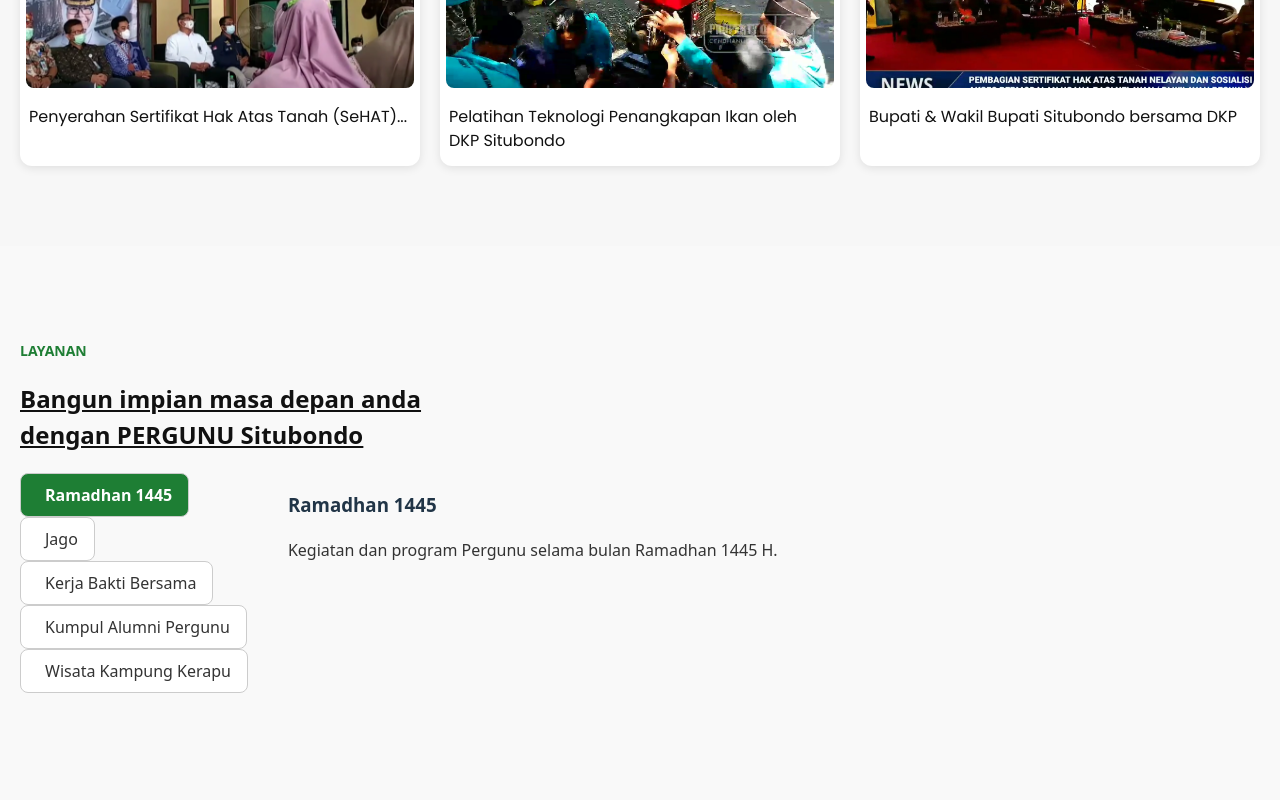
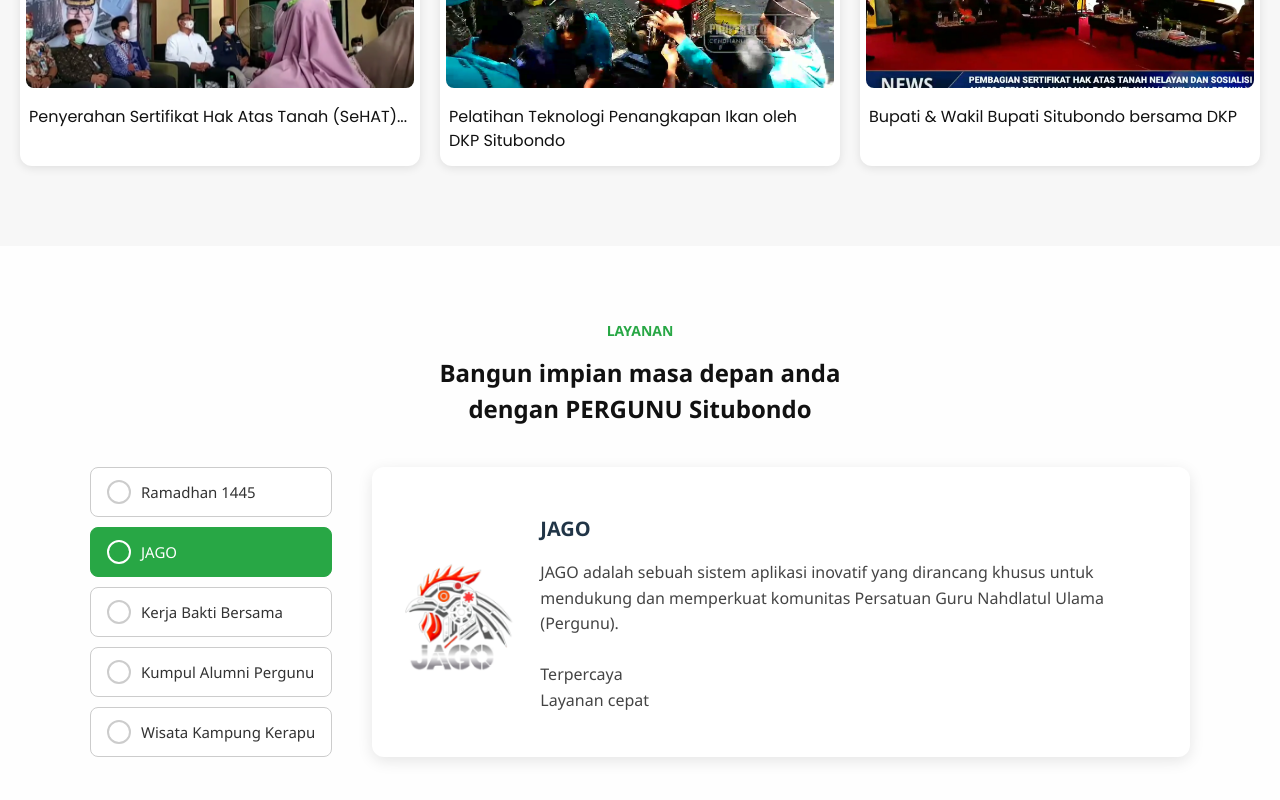
Before and after one commit to ikenorfaize/KP, a React (Vite) app: page / in a window 1280 px wide. Shown: the part 2752-3552 px from the top of the page. Built offline with nearby package versions, Linux system fonts and the light colour scheme.

Commit message:
update Layanan

```diff
--- a/src/componen/Layanan/Layanan.css
+++ b/src/componen/Layanan/Layanan.css
@@ -1,94 +1,97 @@
-/* Layanan.css */
-
 .layanan-section {
-  background-color: #f9f9f9;
-  padding: 80px 20px;
-  min-height: 100vh;
-}
-
-.layanan-header {
-  text-align: center;
-  margin-bottom: 40px;
+  background-color: #fefefe;
+  padding: 60px 20px;
+  font-family: 'Segoe UI', sans-serif;
 }
 
 .layanan-sub {
-  color: #1e7e34;
+  color: #28a745;
+  font-weight: 600;
   font-size: 14px;
-  font-weight: 600;
+  text-align: center;
   text-transform: uppercase;
 }
 
 .layanan-title {
+  text-align: center;
   font-size: 24px;
-  font-weight: 800;
+  font-weight: 700;
+  margin: 10px 0 40px;
   color: #111;
-  text-decoration: underline;
 }
 
-.layanan-container {
+.layanan-wrapper {
   display: flex;
+  justify-content: center;
   gap: 40px;
-  max-width: 1240px;
-  margin: 0 auto;
   flex-wrap: wrap;
+  max-width: 1100px;
+  margin: auto;
 }
 
 .layanan-menu {
-  flex: 1;
-  min-width: 220px;
   display: flex;
   flex-direction: column;
-  gap: 12px;
+  gap: 10px;
+  min-width: 220px;
 }
 
-.layanan-item {
+.layanan-button {
   background: white;
-  padding: 10px 16px;
+  border: 1px solid #ccc;
   border-radius: 8px;
+  padding: 12px 16px;
   display: flex;
   align-items: center;
-  gap: 8px;
-  font-weight: 500;
+  gap: 10px;
+  font-size: 15px;
+  cursor: pointer;
   color: #333;
-  border: 1px solid #ccc;
-  cursor: pointer;
-  transition: background 0.3s, color 0.3s;
+  transition: all 0.2s ease-in-out;
 }
 
-.layanan-item.active {
-  background-color: #1e7e34;
-  color: white;
-  font-weight: 600;
+.layanan-button .radio-button {
+  width: 20px;
+  height: 20px;
+  border-radius: 50%;
+  border: 2px solid #ccc;
+  display: flex;
+  align-items: center;
+  justify-content: center;
 }
 
-.layanan-item .circle {
-  width: 14px;
-  height: 14px;
+.layanan-button .radio-dot {
+  width: 10px;
+  height: 10px;
+  background-color: #28a745;
   border-radius: 50%;
-  border: 2px solid currentColor;
-  background-color: white;
 }
 
-.layanan-item.active .circle {
-  background-color: white;
+.layanan-button.active {
+  background-color: #28a745;
+  color: white;
+  border-color: #28a745;
+}
+
+.layanan-button.active .radio-button {
   border-color: white;
 }
 
 .layanan-content {
-  flex: 2;
-  min-width: 280px;
-  background: white;
+  background: #fff;
   padding: 24px;
   border-radius: 12px;
-  box-shadow: 0 4px 20px rgba(0, 0, 0, 0.08);
+  box-shadow: 0 4px 15px rgba(0, 0, 0, 0.1);
   display: flex;
   align-items: center;
   gap: 24px;
-  flex-wrap: wrap;
+  flex: 1;
+  min-width: 300px;
 }
 
 .layanan-image {
-  max-width: 160px;
+  max-width: 120px;
+  height: auto;
   object-fit: contain;
 }
 
@@ -96,14 +99,14 @@
   flex: 1;
 }
 
-.layanan-detail h4 {
+.detail-title {
   font-size: 20px;
   font-weight: 700;
   margin-bottom: 10px;
 }
 
-.layanan-detail p {
+.detail-content {
   font-size: 16px;
-  color: #333;
-  line-height: 1.5;
+  line-height: 1.6;
+  color: #444;
 }
--- a/src/componen/Layanan/Layanan.jsx
+++ b/src/componen/Layanan/Layanan.jsx
@@ -11,9 +11,9 @@ const layananData = [
   },
   {
     id: "jago",
-    title: "Jago",
+    title: "JAGO",
     content:
-      "JAGO adalah sebuah sistem aplikasi inovatif yang dirancang khusus untuk mendukung dan memperkuat komunitas Persatuan Guru Nahdlatul Ulama (Pergunu).\n\n- Terpercaya\n- Layanan cepat",
+      "JAGO adalah sebuah sistem aplikasi inovatif yang dirancang khusus untuk mendukung dan memperkuat komunitas Persatuan Guru Nahdlatul Ulama (Pergunu).\n\nTerpercaya\nLayanan cepat",
     image: jagoImg,
   },
   {
@@ -25,8 +25,7 @@ const layananData = [
   {
     id: "alumni",
     title: "Kumpul Alumni Pergunu",
-    content:
-      "Reuni dan temu kangen para alumni Pergunu untuk mempererat silaturahmi.",
+    content: "Reuni dan temu kangen para alumni Pergunu untuk mempererat silaturahmi.",
     image: null,
   },
   {
@@ -38,7 +37,7 @@ const layananData = [
 ];
 
 const Layanan = () => {
-  const [selected, setSelected] = useState("ramadhan");
+  const [selected, setSelected] = useState("jago");
 
   const detail = layananData.find((item) => item.id === selected);
 
@@ -46,33 +45,31 @@ const Layanan = () => {
     <section className="layanan-section">
       <p className="layanan-sub">layanan</p>
       <h2 className="layanan-title">
-        <u>Bangun impian masa depan anda</u>
-        <br />
-        <u>dengan PERGUNU Situbondo</u>
+        Bangun impian masa depan anda<br />
+        dengan PERGUNU Situbondo
       </h2>
-      <div className="layanan-container">
-        <div className="layanan-list">
+      <div className="layanan-wrapper">
+        <div className="layanan-menu">
           {layananData.map((item) => (
             <button
               key={item.id}
-              className={`layanan-item ${selected === item.id ? "active" : ""}`}
+              className={`layanan-button ${selected === item.id ? "active" : ""}`}
               onClick={() => setSelected(item.id)}
             >
-              <span className="radio-circle">
-                <span className="dot" />
+              <span className="radio-button">
+                {selected === item.id && <span className="radio-dot" />}
               </span>
               {item.title}
             </button>
           ))}
         </div>
-
-        <div className="layanan-detail">
+        <div className="layanan-content">
           {detail.image && (
             <img src={detail.image} alt={detail.title} className="layanan-image" />
           )}
-          <div>
-            <h3>{detail.title}</h3>
-            <p style={{ whiteSpace: "pre-line" }}>{detail.content}</p>
+          <div className="layanan-detail">
+            <h3 className="detail-title">{detail.title}</h3>
+            <p className="detail-content" style={{ whiteSpace: "pre-line" }}>{detail.content}</p>
           </div>
         </div>
       </div>
```
